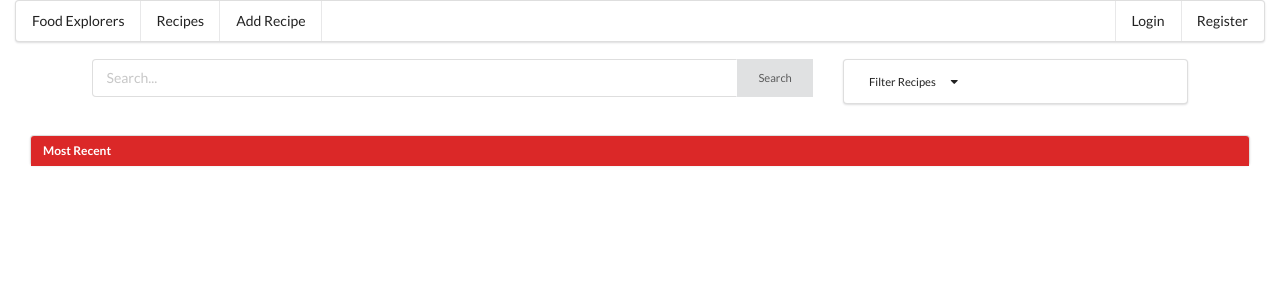
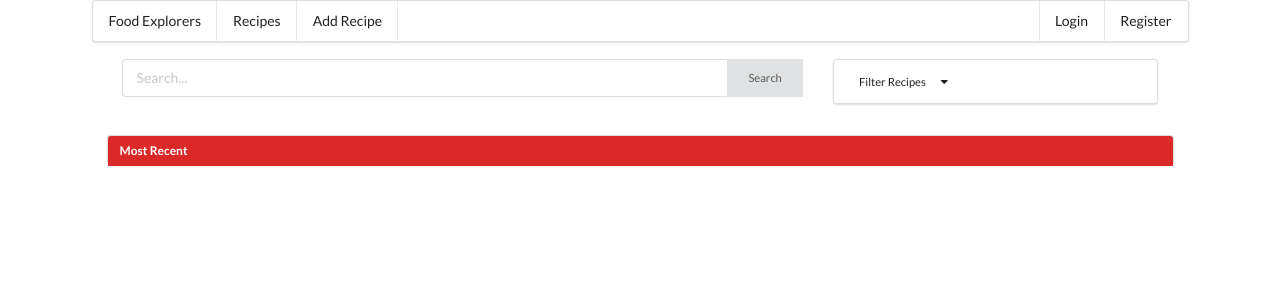
Before and after one commit to mrndhlovu/food-explorer-app, a Flask app: page / in a window 1280 px wide. Shown: the top 300 px of the page. Run offline with Flask 2, Linux system fonts and the light colour scheme; data that the repository does not hold is empty; some libraries are stand-ins or nearby versions.

Commit message:
Edited the MD file

```diff
--- a/app.py
+++ b/app.py
@@ -306,8 +306,14 @@ def logout():
 @app.route('/register', methods=['POST', 'GET'])
 def register():
     if request.method == 'POST':
+
         profile_image = request.files['profile_image']
         mongo.save_file(profile_image.filename, profile_image)
+
+        if 'profile_image' in profile_image.filename:
+            image = profile_image.filename
+        else:
+            image = 'null'
         users = mongo.db.usersDB
         user_found = users.find_one({'username' : request.form['username']})
         if user_found is None:
@@ -316,7 +322,7 @@ def register():
             'username' : request.form['username'],
             'email' : request.form['email'],
             'passcode' : request.form['password'],
-            'profile_image': profile_image.filename
+            'profile_image': image
             })
             session['username'] = request.form['username'],
 
--- a/templates/base.html
+++ b/templates/base.html
@@ -9,7 +9,7 @@
     </head>
 
     <body>
-        <div class=" ui container fluid">
+        <div class=" ui container">
             <div class="ui menu">
                 <div class="header">
                     <a class="item" href="{{ url_for('get_cuisine')}}">Food Explorers</a>
@@ -32,7 +32,7 @@
                   </a> </div>
                 {% else %} {% endif %}
             </div>
-            <div class="container-fluid">
+            <div class="container">
                 <div class="ui container searchBox">
                     <div class="row">
                         <div class="col-md-8 col-sm-6 col-xs-12">
--- a/templates/cuisine.html
+++ b/templates/cuisine.html
@@ -1,5 +1,5 @@
 {% extends 'base.html' %} {% block content %}
-<div class="ui container fluid">
+<div class="ui container">
     <div id="sortDetails" class="ui dropdown right aligned sortDropdown fluid resultBar">
         <div class="ui top attached label">Found Matches: {{ recipes.count() }}</div>
     </div>
```
Also changed, not shown: README.md.
